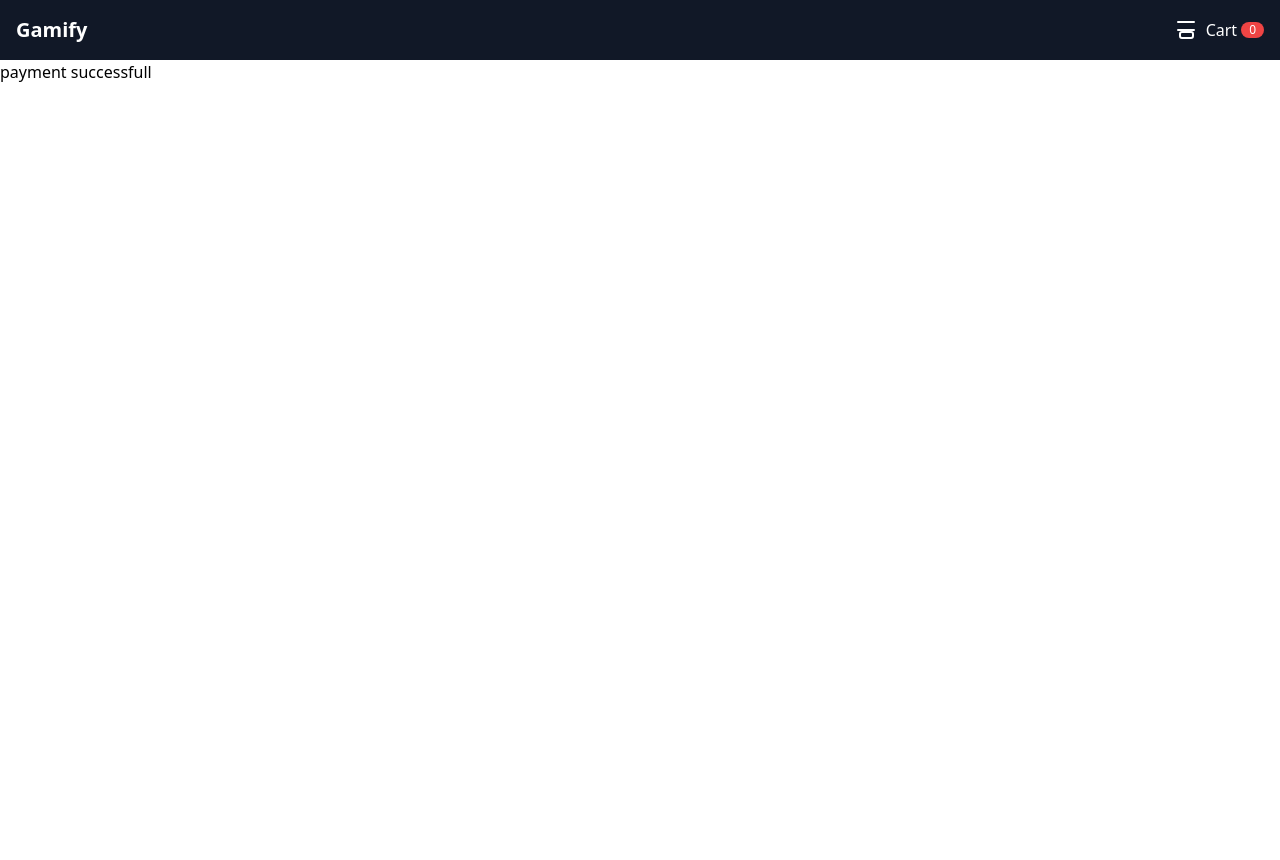
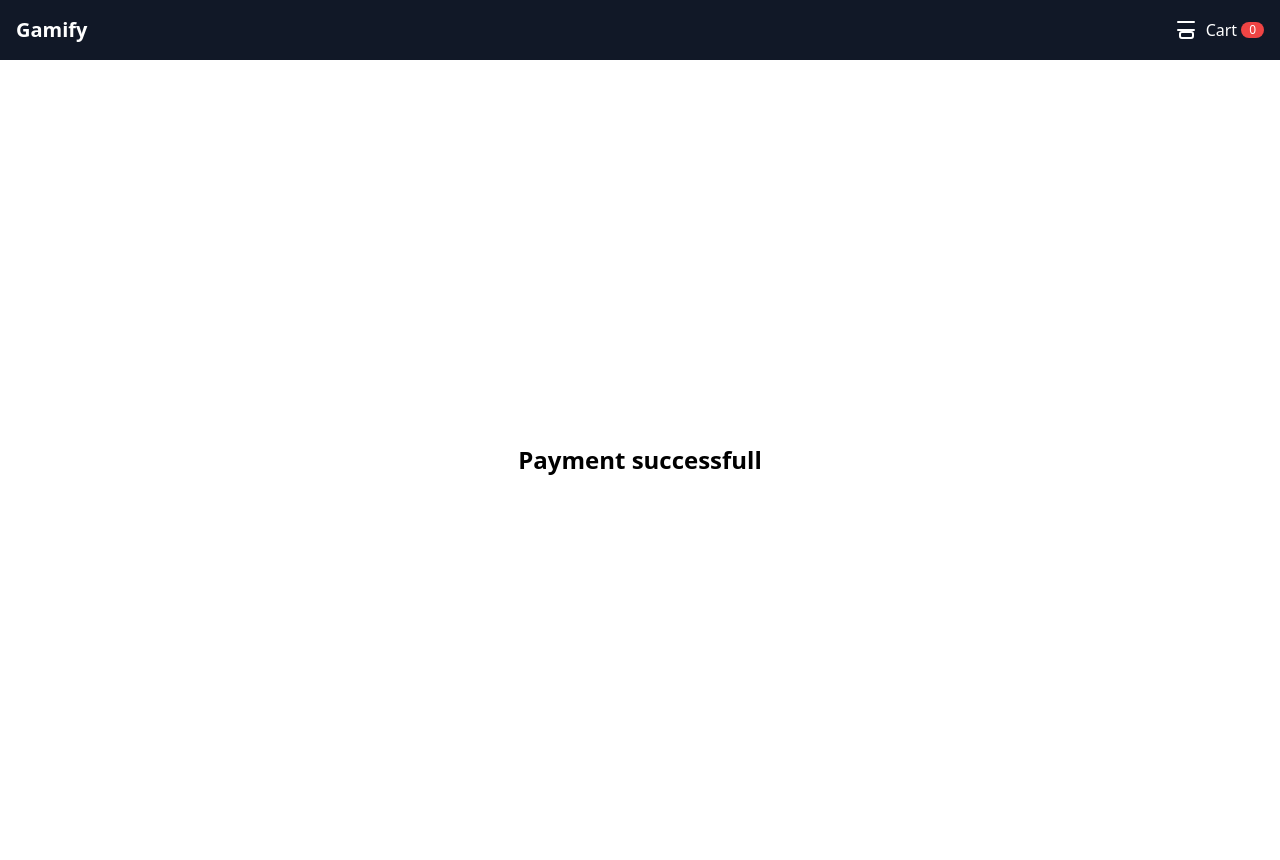
Before and after one commit to Hasib105/GameShop-Django, a Django app: page /payment/completed/ in a window 1280 px wide. Before the commit the page ends 82 px from the top, so only its background shows below. Run offline with Django 4.2, Linux system fonts and the light colour scheme; some libraries are stand-ins or nearby versions.

Commit message:
add some design

```diff
--- a/orders/admin.py
+++ b/orders/admin.py
@@ -7,6 +7,6 @@ class OrderItemInline(admin.TabularInline):
 
 @admin.register(Order)
 class OrderAdmin(admin.ModelAdmin):
-   list_display = ['name', 'email', 'phone','created_at', 'updated_at']
+   list_display = ['name', 'email', 'phone','status','created_at', 'updated_at']
    list_filter = ['created_at', 'updated_at']
    inlines = [OrderItemInline]
--- a/payment/templates/completed.html
+++ b/payment/templates/completed.html
@@ -1,3 +1,9 @@
 {% extends "base.html" %}
 <!---->
-{% block body %} payment successfull {% endblock %}
+{% block body %}
+<div class="flex justify-center items-center h-screen">
+  <div class="text-center">
+    <p class="text-2xl font-bold">Payment successfull</p>
+  </div>
+</div>
+{% endblock %}
```
Also changed, not shown: payment/templates/canceled.html (+7 -1 lines).
